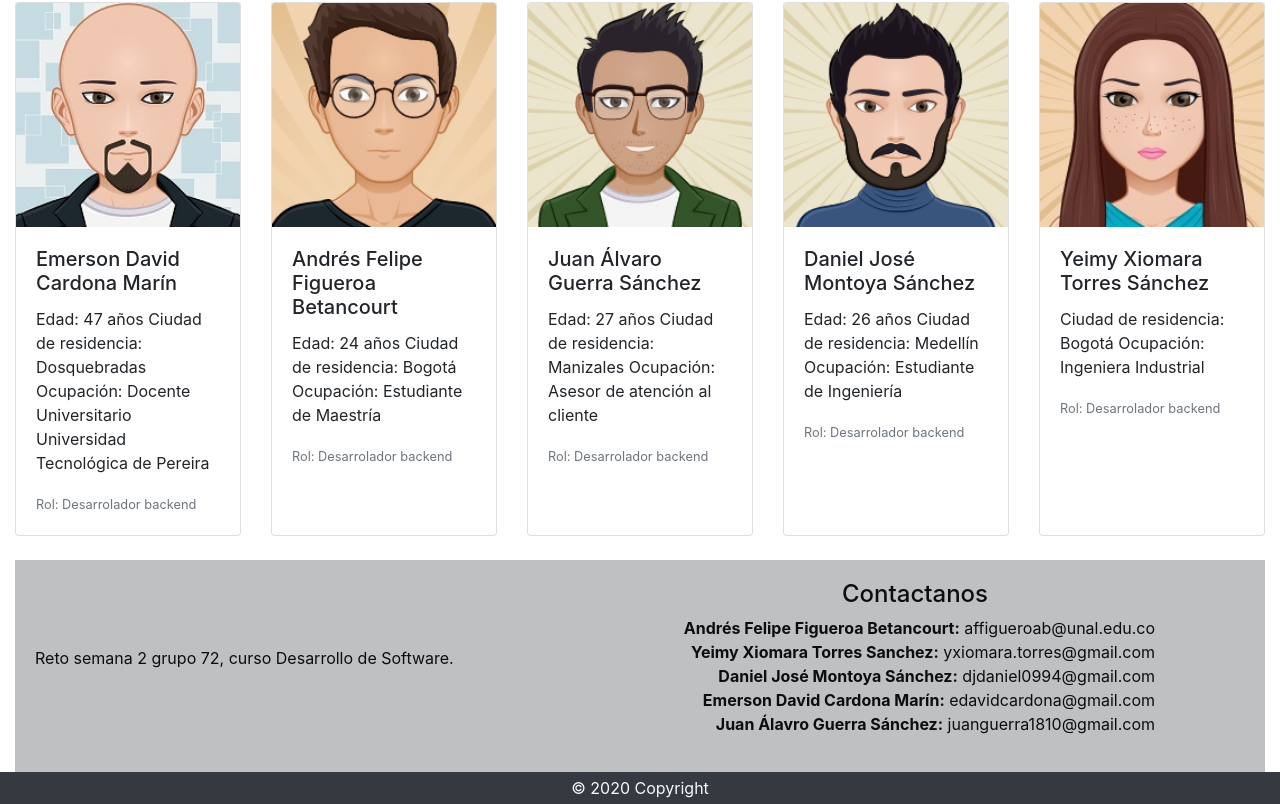
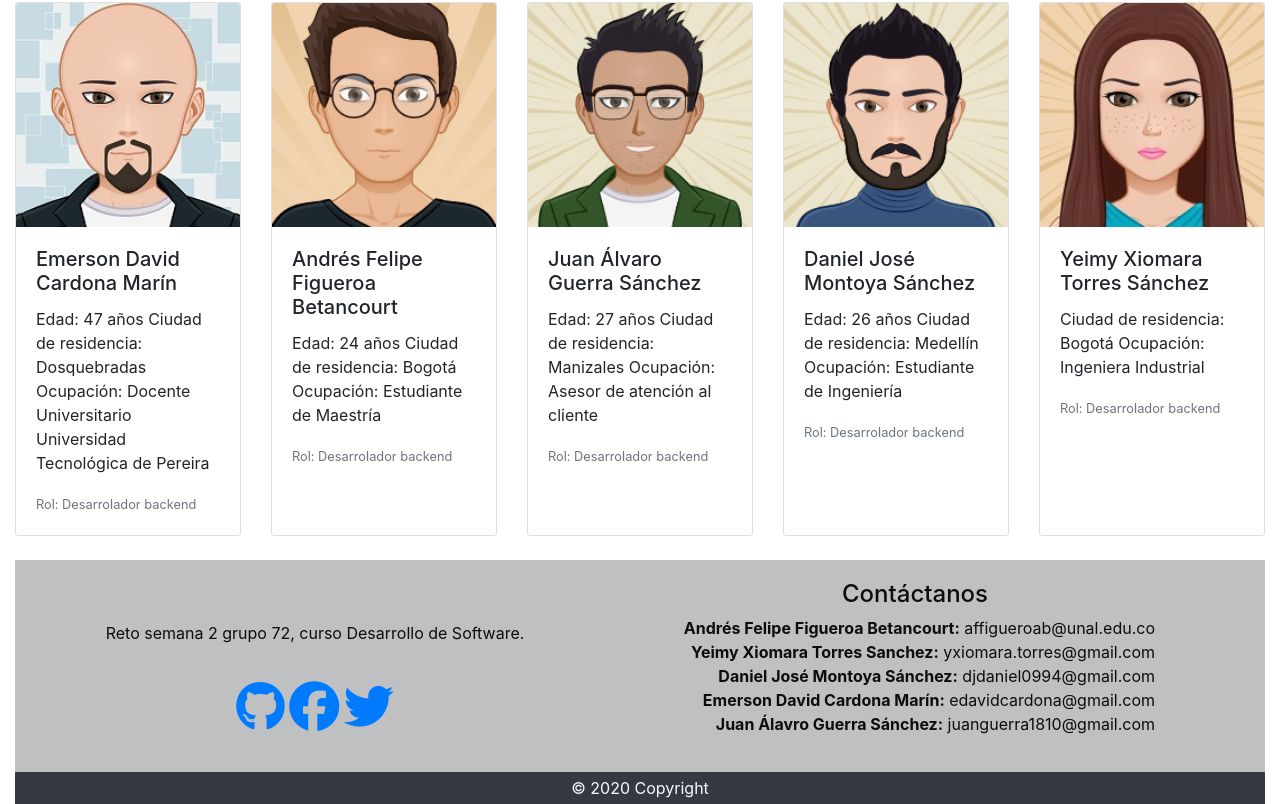
Before and after one commit to guerra28/semana-2-72, a Vue app: page / in a window 1280 px wide. Shown: the part 407-1211 px from the top of the page. Built offline with nearby package versions, Linux system fonts and the light colour scheme; no server answers.

Commit message:
footer terminado

```diff
--- a/public/index.html
+++ b/public/index.html
@@ -8,6 +8,7 @@
 
     <link rel="stylesheet" href="https://cdn.jsdelivr.net/npm/bootstrap@4.5.3/dist/css/bootstrap.min.css" integrity="sha384-TX8t27EcRE3e/ihU7zmQxVncDAy5uIKz4rEkgIXeMed4M0jlfIDPvg6uqKI2xXr2" crossorigin="anonymous">
     <link rel="stylesheet" href="style.css">
+    <script src="https://kit.fontawesome.com/a076d05399.js"></script>
 </head>
 
 <body>
@@ -132,7 +133,7 @@
 
                 <!-- contactos -->
                 <div class="contactos">
-                    <h4 class="contactos__titulo">Contactanos</h4>
+                    <h4 class="contactos__titulo">Contáctanos</h4>
                     <ul class="lista-miembros">
                         <li class="lista-miembros__item"><b>Andrés Felipe Figueroa Betancourt:</b> affigueroab@unal.edu.co</li>
                         <li class="lista-miembros__item"><b>Yeimy Xiomara Torres Sanchez:</b> yxiomara.torres@gmail.com</li>
@@ -144,13 +145,13 @@
                 </div>
             </div>
 
+            <!-- Copyright -->
+            <div class="footer-copyright text-light text-center py-1 bg-dark">© 2020 Copyright
+            </div>
+            <!-- Copyright -->
         </div>
         <!-- Footer Text -->
 
-        <!-- Copyright -->
-        <div class="footer-copyright text-light text-center py-1 bg-dark">© 2020 Copyright
-        </div>
-        <!-- Copyright -->
 
     </footer>
     <!-- Footer -->
--- a/public/style.css
+++ b/public/style.css
@@ -32,7 +32,8 @@
 }
 
 .info__parrafo {
-    text-align: left;
+    text-align: center;
+    padding: 20px;
 }
 
 .lista-miembros__item {
```
